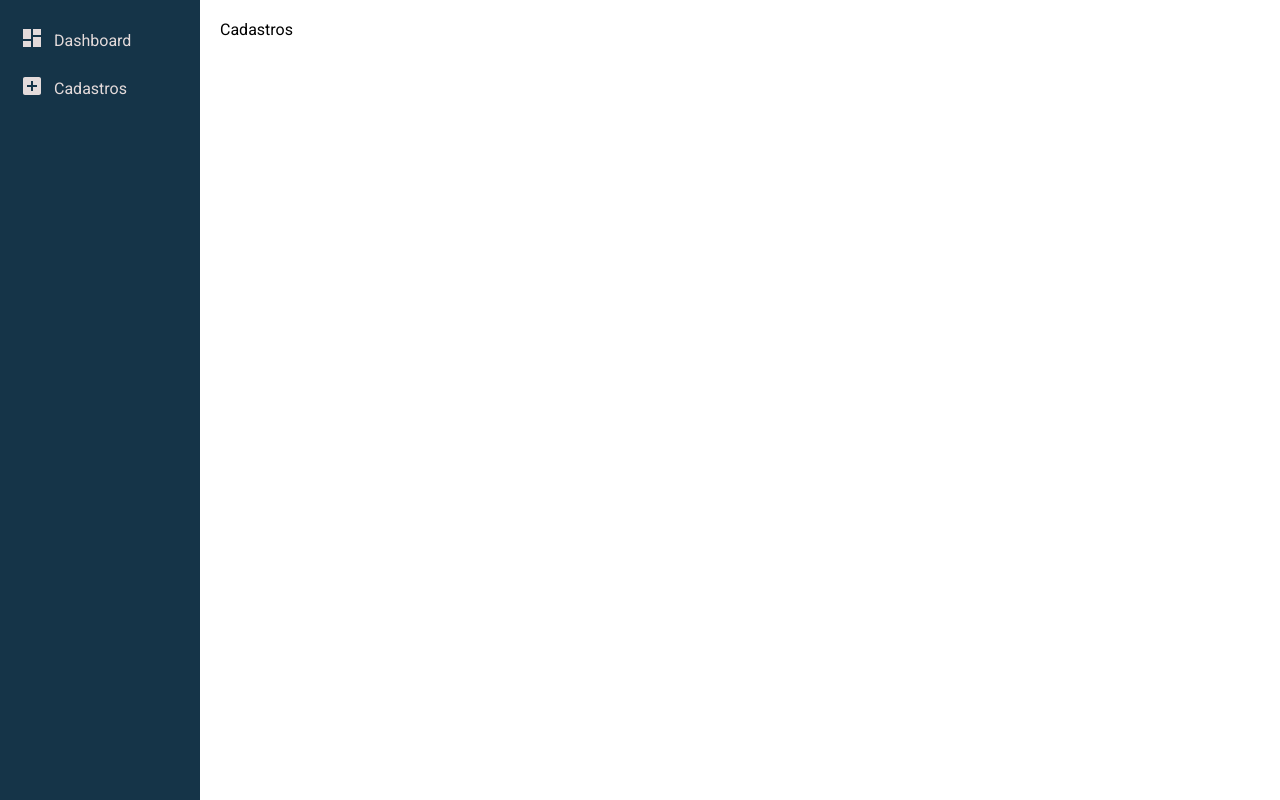
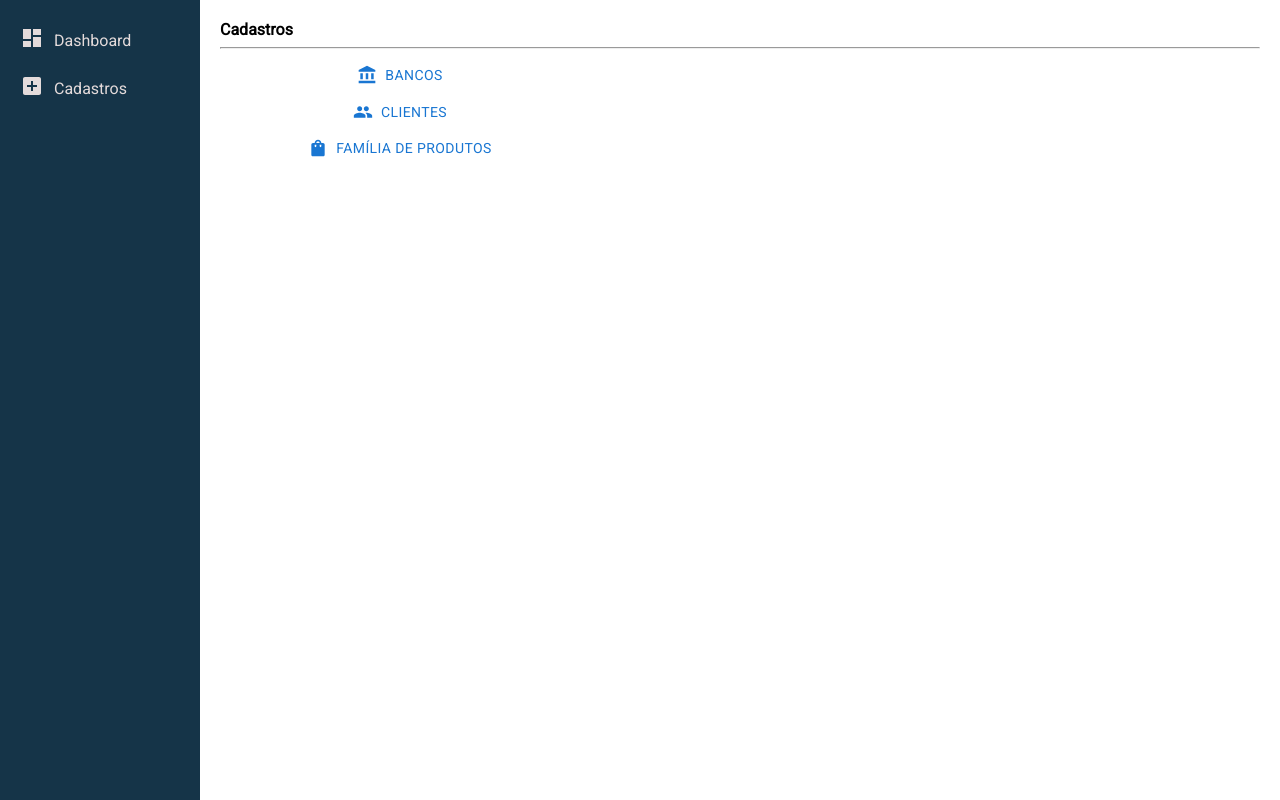
Before and after one commit to HenriqueOPeixoto/app-kodyak, a React (Vite) app in the folder frontend-kodyak/: page /cadastros in a window 1280 px wide. Built offline with nearby package versions, Linux system fonts and the light colour scheme.

Commit message:
Criar botões da tela de cadastro

```diff
--- /dev/null
+++ b/frontend-kodyak/src/components/Content/Cadastros.css
@@ -0,0 +1,10 @@
+.Title {
+    font-weight: bold;
+}
+
+.BotoesCadastro {
+    display: flex;
+    flex-direction: column;
+    justify-content: flex-start;
+    max-width: 35%;
+}
--- a/frontend-kodyak/src/components/Content/Cadastros.tsx
+++ b/frontend-kodyak/src/components/Content/Cadastros.tsx
@@ -1,6 +1,26 @@
+import { Button } from '@mui/material'
+import PeopleIcon from '@mui/icons-material/People';
+import AccountBalanceIcon from '@mui/icons-material/AccountBalance';
+import ShoppingBagIcon from '@mui/icons-material/ShoppingBag';
+
+import './Cadastros.css'
+
 function Cadastros() {
   return (
-    <div>Cadastros</div>
+    <>
+      <div className="Title">
+        Cadastros
+        <hr />
+      </div>
+      <div className='BotoesCadastro'>
+        <Button startIcon={<AccountBalanceIcon />}>Bancos</Button>
+        <Button startIcon={<PeopleIcon />}>Clientes</Button>
+        <Button startIcon={<ShoppingBagIcon />}>Família de Produtos</Button>
+      </div>
+      <div className='ListaCadastros'>
+
+      </div>
+    </>
   )
 }
 
```
